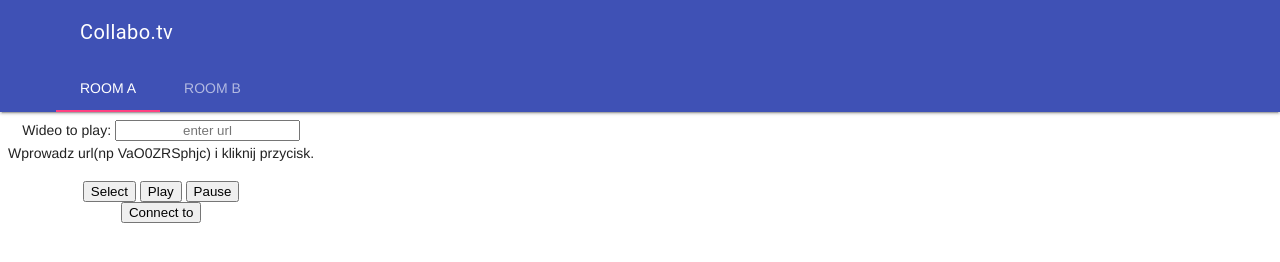
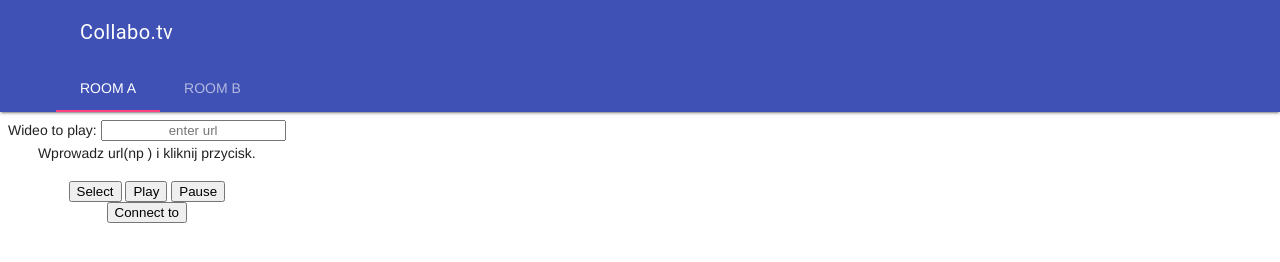
Before and after one commit to tmkkopec/collabo.tv, a website: page public/views/room.html in a window 1280 px wide. Drawn offline with nearby package versions, Linux system fonts and the light colour scheme; files that its build step writes are made by us from their sources; files whose address does not match are found by name.

Commit message:
Create room.html

```diff
--- a/public/views/room.html
+++ b/public/views/room.html
@@ -37,7 +37,7 @@
     <div>
                     Wideo to play: <input type="text" id="wideoUrl" placeholder="enter url">
 
-                    <p>Wprowadz url(np VaO0ZRSphjc) i kliknij przycisk.</p>
+                    <p>Wprowadz url(np ) i kliknij przycisk.</p>
 
                     <button onclick="Initiate()">Select</button>
 					<button onclick="PlayForAll()">Play</button>
```
